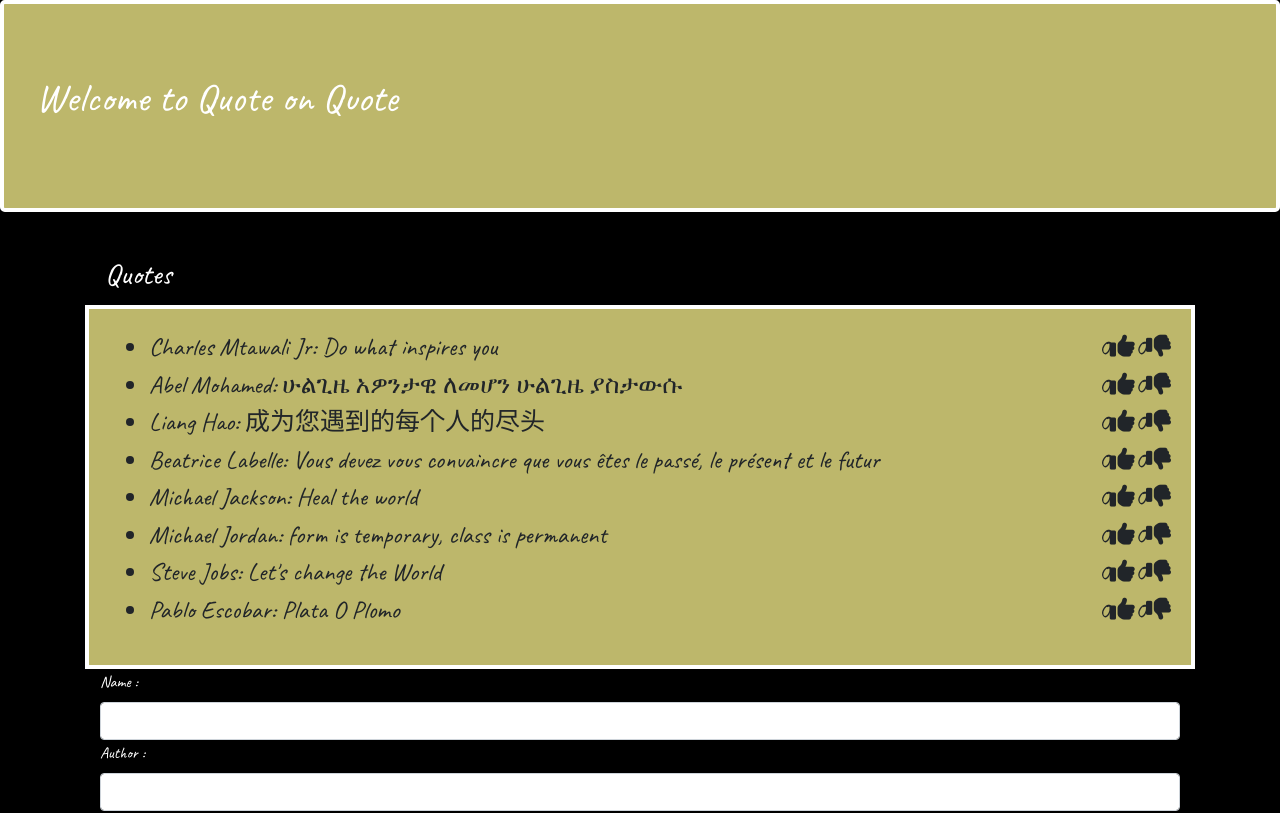
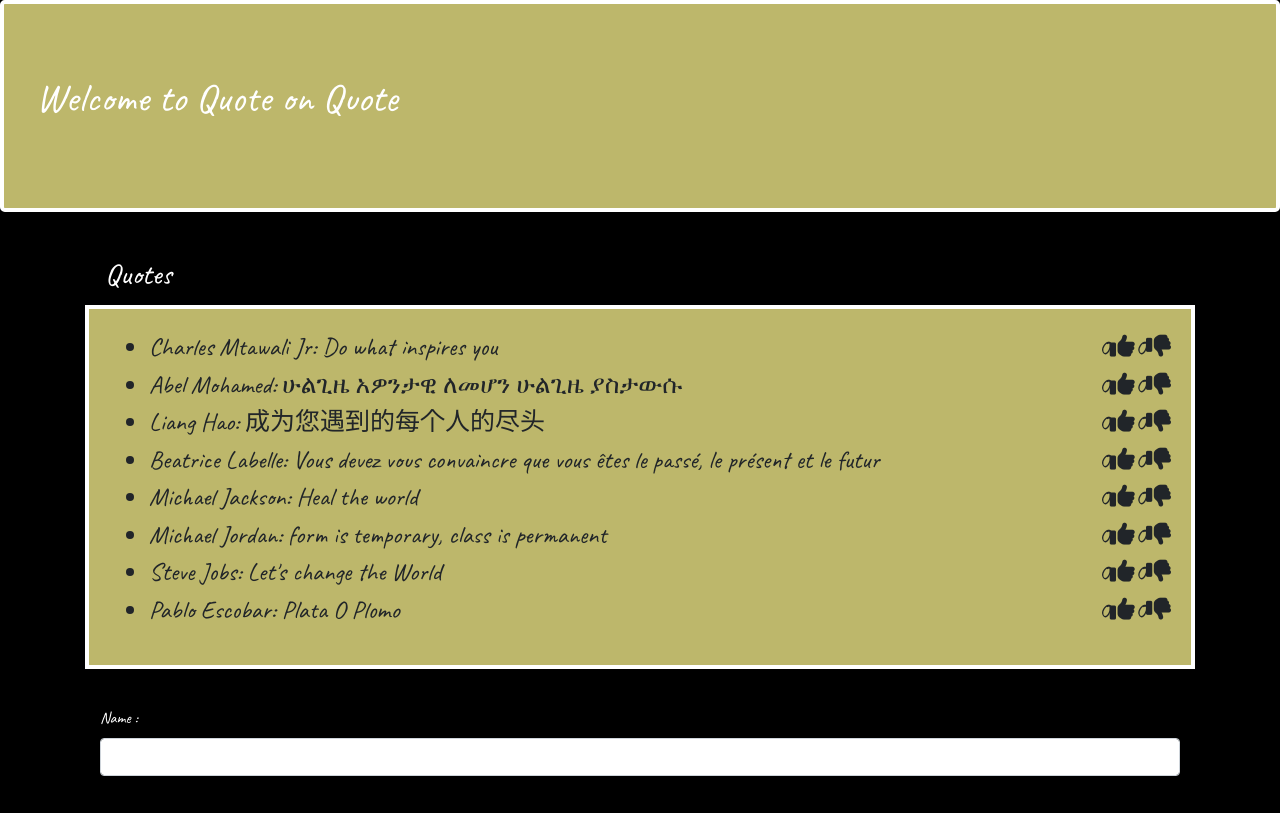
Before and after one commit to ALKEMIA-CHARLES/Quote-app, an Angular app: page / in a window 1280 px wide. Shown: the top 813 px of the page. Built offline with nearby package versions, Linux system fonts and the light colour scheme.

Commit message:
business logic

```diff
--- a/src/app/maincard/maincard.component.css
+++ b/src/app/maincard/maincard.component.css
@@ -17,12 +17,14 @@
     color: white;
      font-family: 'Caveat',
      cursive;
+     padding-top: 37px;
 }
 
 #author{
     color: white;
      font-family: 'Caveat',
      cursive;
+     padding-top: 37px;
 }
 
 #quote{
```
